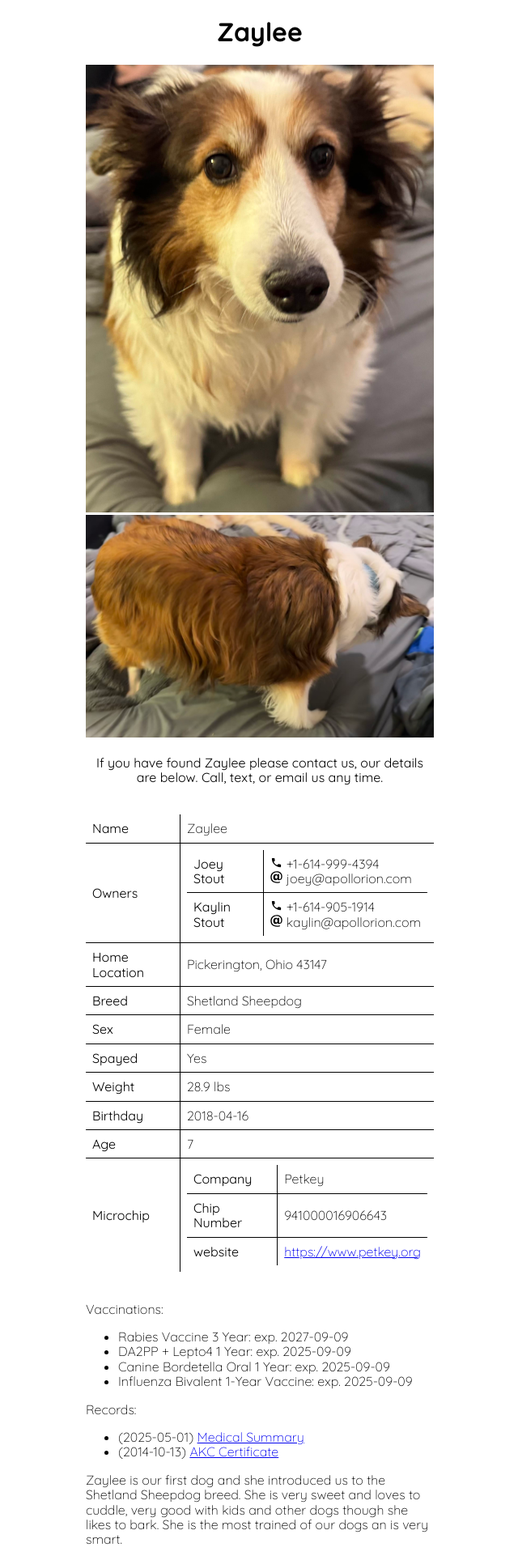
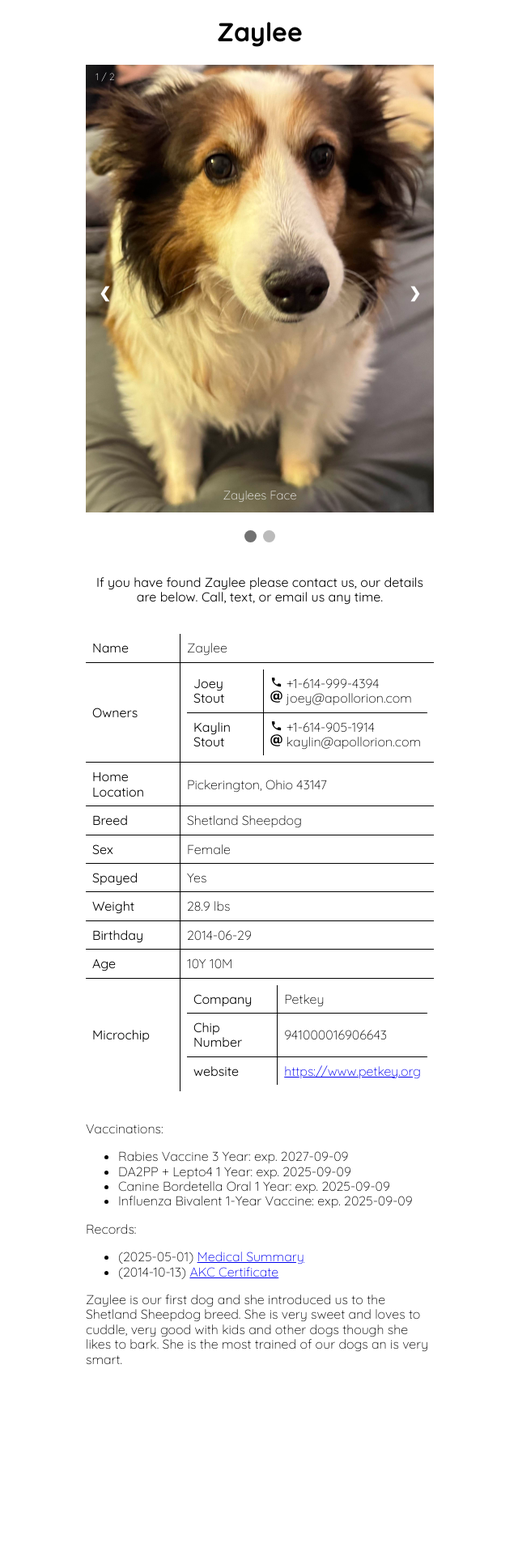
Before and after one commit to Apollorion/stout.dog, a Jekyll site: the page built from _doggos/zaylee.md, in a window 1280 px wide. Shown: the whole page at 81% size, without its empty margins (319-959 px from the left). Built offline with Jekyll 4.4.1, drawn with Linux system fonts in a browser that asks for light colours; after the commit the page ends 1704 px from its top, so only the background shows below that.

Commit message:
docs: random updates

```diff
--- a/_doggos/zaylee.md
+++ b/_doggos/zaylee.md
@@ -2,8 +2,7 @@
 heading: Zaylee
 name: Zaylee
 breed: Shetland Sheepdog
-birthday: 2018-04-16
-age: 7
+birthday: 2014-06-29
 male: false
 sterilized: true
 weight: 28.90
@@ -14,9 +13,9 @@ microchip:
   website: https://www.petkey.org
 images:
   - src: zaylee_1.jpg
-    alt: zaylee the Shetland Sheepdog
+    alt: Zaylees Face
   - src: zaylee_2.jpg
-    alt: zaylee the Shetland Sheepdog
+    alt: Zaylees Body
 vaccines:
     - name: Rabies Vaccine 3 Year
       expiration: 2027-09-09
--- a/_layouts/doggo.html
+++ b/_layouts/doggo.html
@@ -1,10 +1,32 @@
 ---
 layout: default
 ---
+{% assign slideshowLength = page.images | size %}
+{% assign slideshowCounter = 1 %}
+<div class="slideshow-container">
+    {% for img in page.images %}
+    <div class="mySlides fade">
+        <div class="numbertext">{{slideshowCounter}} / {{slideshowLength}}</div>
+        <img src="{{ page.assets }}/images/{{ img.src }}" alt="{{ img.alt }}" style="width: 100%; max-width: 600px;">
+        <div class="text">{{ img.alt }}</div>
+    </div>
+    {% assign slideshowCounter = slideshowCounter | plus: 1 %}
+    {% endfor %}
 
-{% for img in page.images %}
-    <img src="{{ page.assets }}/images/{{ img.src }}" alt="{{ img.alt }}" style="width: 100%; max-width: 600px;">
-{% endfor %}
+    <!-- Next and previous buttons -->
+    <a class="prev" onclick="plusSlides(-1)">&#10094;</a>
+    <a class="next" onclick="plusSlides(1)">&#10095;</a>
+</div>
+<br>
+
+<!-- The dots/circles -->
+<div style="text-align:center">
+    {% assign slideshowCounter = 1 %}
+    {% for img in page.images %}
+    <span class="dot" onclick="currentSlide({{slideshowCounter}})"></span>
+    {% assign slideshowCounter = slideshowCounter | plus: 1 %}
+    {% endfor %}
+</div>
 <br/><br/>
 <div style="text-align: center;">
     <b>If you have found {{page.name}} please contact us, our details are below. Call, text, or email us any time.</b>
@@ -99,7 +121,10 @@ layout: default
             <b>Age</b>
         </td>
         <td>
-            {{ page.age }}
+            {% assign birthseconds = page.birthday | date: "%s" | divided_by: 86400 %}
+            {% assign nowseconds = 'now' | date: "%s" | divided_by: 86400 %}
+            {% assign diffseconds = nowseconds | minus: birthseconds %}
+            {{ diffseconds | divided_by: 365.25 | floor }}Y {{ diffseconds | modulo: 365.25 | divided_by: 30.4375 | round }}M
         </td>
     </tr>
 
@@ -163,3 +188,33 @@ Records:
     {% endfor %}
 </ul>
 {{ content }}
+<script>
+    let slideIndex = 1;
+    showSlides(slideIndex);
+
+    // Next/previous controls
+    function plusSlides(n) {
+        showSlides(slideIndex += n);
+    }
+
+    // Thumbnail image controls
+    function currentSlide(n) {
+        showSlides(slideIndex = n);
+    }
+
+    function showSlides(n) {
+        let i;
+        let slides = document.getElementsByClassName("mySlides");
+        let dots = document.getElementsByClassName("dot");
+        if (n > slides.length) {slideIndex = 1}
+        if (n < 1) {slideIndex = slides.length}
+        for (i = 0; i < slides.length; i++) {
+            slides[i].style.display = "none";
+        }
+        for (i = 0; i < dots.length; i++) {
+            dots[i].className = dots[i].className.replace(" active", "");
+        }
+        slides[slideIndex-1].style.display = "block";
+        dots[slideIndex-1].className += " active";
+    }
+</script>
--- a/assets/css/main.css
+++ b/assets/css/main.css
@@ -34,3 +34,94 @@ td {
 .nowrap {
     white-space: nowrap;
 }
+
+
+/* Slideshow CSS */
+
+* {box-sizing:border-box}
+
+/* Slideshow container */
+.slideshow-container {
+    max-width: 1000px;
+    position: relative;
+    margin: auto;
+}
+
+/* Hide the images by default */
+.mySlides {
+    display: none;
+}
+
+/* Next & previous buttons */
+.prev, .next {
+    cursor: pointer;
+    position: absolute;
+    top: 50%;
+    width: auto;
+    margin-top: -22px;
+    padding: 16px;
+    color: white;
+    font-weight: bold;
+    font-size: 18px;
+    transition: 0.6s ease;
+    border-radius: 0 3px 3px 0;
+    user-select: none;
+}
+
+/* Position the "next button" to the right */
+.next {
+    right: 0;
+    border-radius: 3px 0 0 3px;
+}
+
+/* On hover, add a black background color with a little bit see-through */
+.prev:hover, .next:hover {
+    background-color: rgba(0,0,0,0.8);
+}
+
+/* Caption text */
+.text {
+    color: #f2f2f2;
+    font-size: 15px;
+    padding: 8px 12px;
+    position: absolute;
+    bottom: 8px;
+    width: 100%;
+    text-align: center;
+}
+
+/* Number text (1/3 etc) */
+.numbertext {
+    color: #f2f2f2;
+    font-size: 12px;
+    padding: 8px 12px;
+    position: absolute;
+    top: 0;
+}
+
+/* The dots/bullets/indicators */
+.dot {
+    cursor: pointer;
+    height: 15px;
+    width: 15px;
+    margin: 0 2px;
+    background-color: #bbb;
+    border-radius: 50%;
+    display: inline-block;
+    transition: background-color 0.6s ease;
+}
+
+.active, .dot:hover {
+    background-color: #717171;
+}
+
+/* Fading animation */
+.fade {
+    animation-name: fade;
+    animation-duration: 1.5s;
+}
+
+@keyframes fade {
+    from {opacity: .4}
+    to {opacity: 1}
+}
```
Also changed, not shown: _doggos/jupiter.md (+0 -1 lines), _doggos/marshmallow.md (+2 -3 lines), 1 other file.
